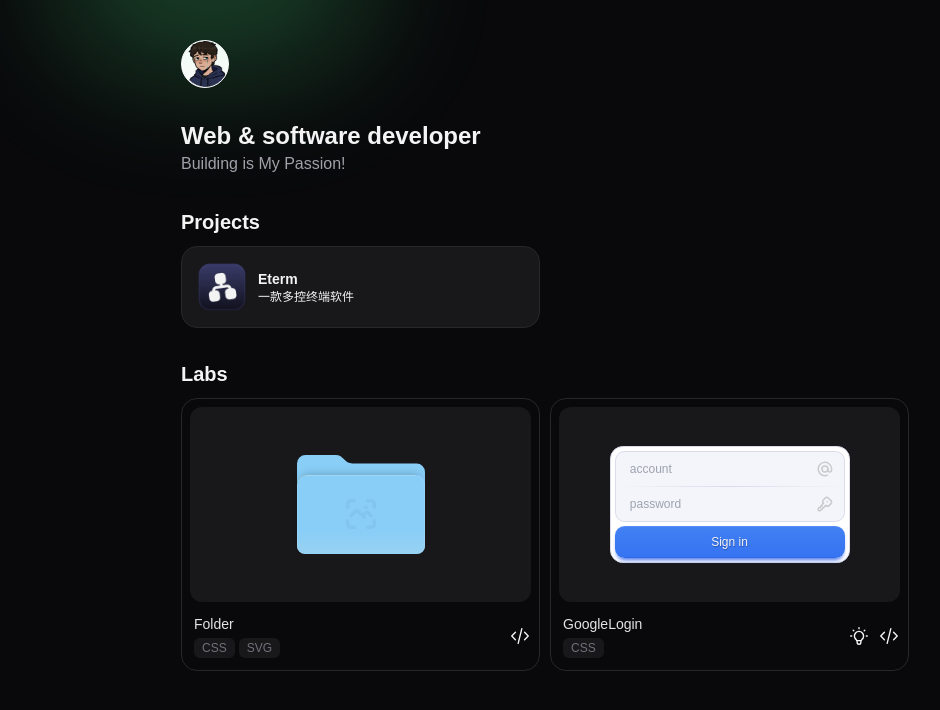
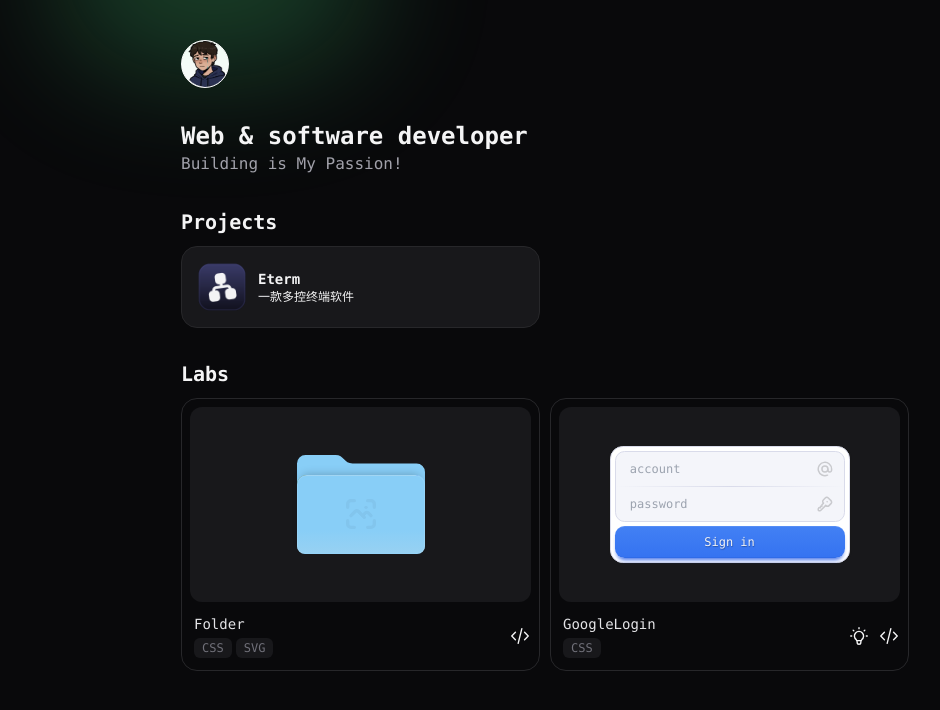
Before and after one commit to oopserian/oopserian.github.io, a React (Vite) app: page / in a window 1280 px wide. Shown: the top 710 px of the page, without its empty margins (95-1035 px from the left). Built offline with nearby package versions, Linux system fonts and the light colour scheme.

Commit message:
style:adjust font

```diff
--- a/src/index.css
+++ b/src/index.css
@@ -4,7 +4,7 @@
 
 @layer base {
   *{
-    font-family: "General Sans", "General Sans Placeholder", sans-serif;
+    font-family: ui-monospace,SFMono-Regular,Menlo,Monaco,Consolas,"Liberation Mono","Courier New",monospace;
   }
 
   body {
```
